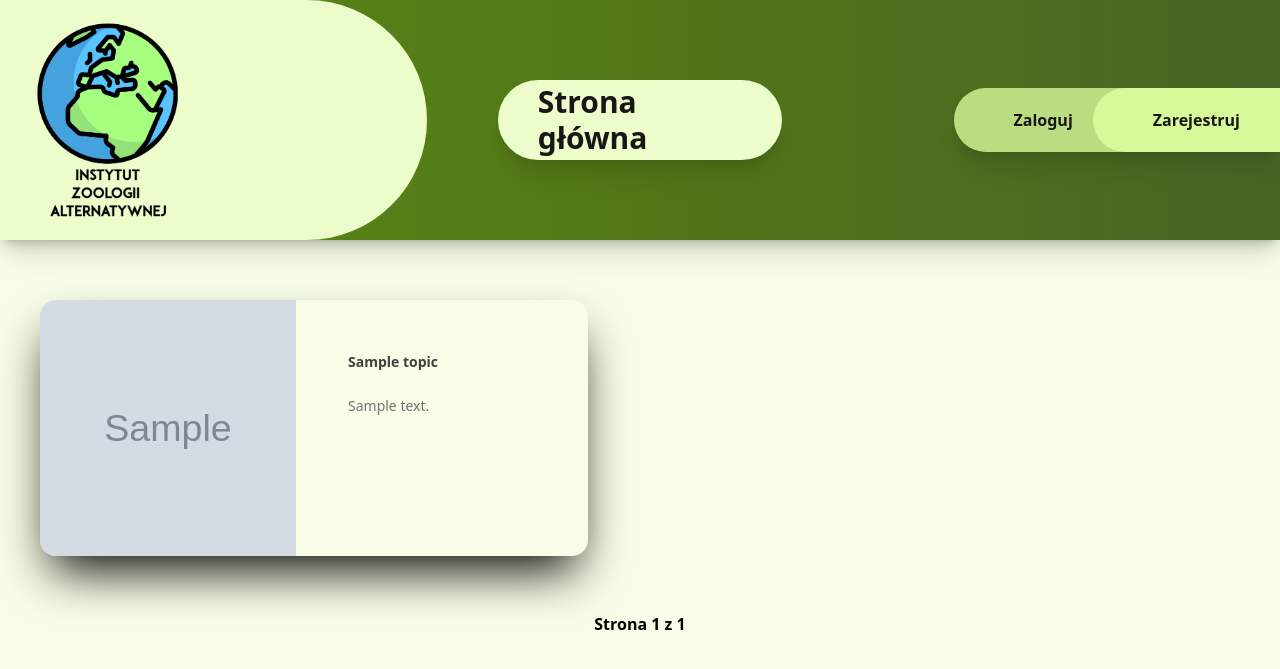
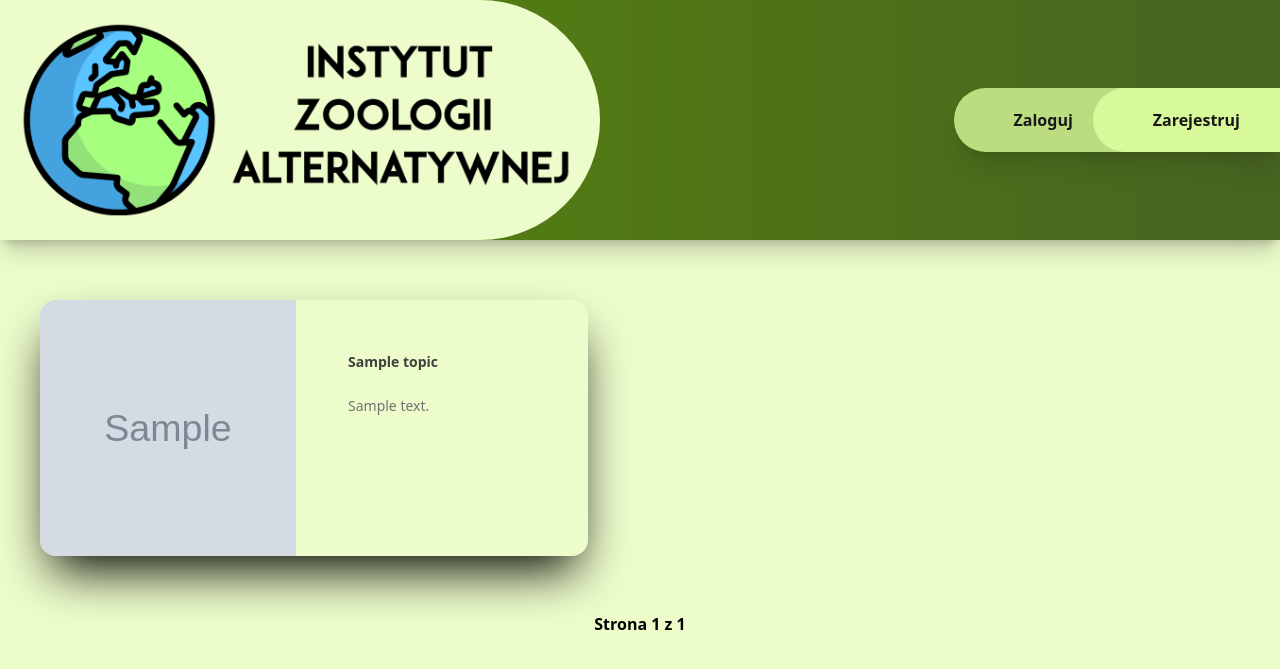
Before and after one commit to romanroman008/institute_of_alternative_zoology, a Django app: template myapp/templates/myapp/index.html in a window 1280 px wide. Shown: the top 669 px of the page. Run offline with Django 5.2, Linux system fonts and the light colour scheme; the template is opened without the code that fills it: most values are stand-ins (such as "Sample title", 1, 10 or a date in 2020); grey boxes marked "Sample" are stand-in pictures.

Commit message:
fix: small visual updates

```diff
--- a/myapp/templates/myapp/base.html
+++ b/myapp/templates/myapp/base.html
@@ -6,19 +6,32 @@
     <title>Instytut Zoologii Alternatywnej</title>
     <script src="https://cdn.jsdelivr.net/npm/@tailwindcss/browser@4"></script>
 </head>
-<body class="bg-lime-50">
+<body class="bg-lime-100">
 
 <nav class="shadow-lg/10">
 
-<div class="grid grid-cols-3 items-center
+<div class="grid grid-cols-[minmax(180px,auto)_1fr_1fr] grid-cols-3 items-center
             bg-gradient-to-r from-lime-700/90 to-lime-900/90 text-lime-50 font-bold shadow-xl/10">
-        <div class="col-start-1 bg-lime-100 w-full rounded-r-full p-5">
-        <img class="h-50" src="{% static 'logo.png' %}" alt="Logo">
+     <a href="{% url 'myapp:index' %}">
+        <div class="col-start-1 bg-lime-100 w-full rounded-r-full py-5 px-0 sm:px-6 md:px-0 md:pr-2
+                    hover:bg-lime-100/90">
+            <picture>
+                 <source
+                media="(max-width: 767px)"
+                srcset="{% static 'logo.png' %}" />
+
+                <source
+                 media="(min-width: 768px)"
+                 srcset="{% static 'logo2.png' %}" />
+                 <img class="h-50" src="{% static 'logo2.png' %}" alt="Logo">
+            </picture>
+
         </div>
-        <a href="{% url 'myapp:index' %}" class="col-start-2 justify-self-center py-5 px-10 text-3xl
-                text-neutral-900 bg-lime-100 flex items-center justify-center h-1/3 w-2/3 rounded-full shadow-xl/10 hover:bg-lime-100/90">
-            Strona główna
-        </a>
+           </a>
+<!--        <a href="{% url 'myapp:index' %}" class="col-start-2 justify-self-center py-5 px-10 text-3xl-->
+<!--                text-neutral-900 bg-lime-100 flex items-center justify-center h-1/3 w-2/3 rounded-full shadow-xl/10 hover:bg-lime-100/90">-->
+<!--            Strona główna-->
+<!--        </a>-->
         <div  class = "bg-lime-200/80 has-[.login:hover]:bg-lime-100 flex col-start-3 justify-self-end mt-5 ml-5 mb-5 text-neutral-900 rounded-l-full shadow-xl/10">
             {% if user.is_authenticated %}
             <a class="login pl-15 pr-5 pb-5 pt-5 rounded-l-full hover:bg-lime-100" href="{% url 'users:profile' %}">ELO ELO 320 {{user.username}}</a>
--- a/myapp/templates/myapp/details.html
+++ b/myapp/templates/myapp/details.html
@@ -2,7 +2,7 @@
 {% extends 'myapp/base.html' %}
 
     {% block body %}
-<div class="flex justify-start m-20 text-neutral-900 bg-lime-100 rounded-r-full">
+<div class="flex flex-col xl:flex-row items-center justify-center m-20 text-neutral-900 bg-lime-200 rounded-r-full">
     <div class="p-10 bg-green">
         <img  class="w-128 rounded max-w-none shrink-0 shadow-xl/100" src="{{curiosity.picture}}">
     </div>
--- a/myapp/templates/myapp/index.html
+++ b/myapp/templates/myapp/index.html
@@ -31,11 +31,11 @@
 
 <div class="flex justify-center font-semibold m-3">
     {% if page_obj.has_previous %}
-    <a href="?page={{page_obj.previous_page_number}}" class="mr-3 bg-lime-900 text-lime-50 pr-2 pb-1 pt-1 pl-2 rounded-full hover:bg-lime-700" > < </a>
+    <a href="?page={{page_obj.previous_page_number}}" class="mr-3 bg-lime-900 text-lime-50 pr-2 pb-1 pt-1 pl-2 rounded-full hover:bg-lime-700/70" > < </a>
     {% endif %}
     <span class="p-1">Strona {{page_obj.number}} z {{page_obj.paginator.num_pages}}</span>
     {% if page_obj.has_next %}
-    <a href="?page={{page_obj.next_page_number}}" class="ml-3 bg-lime-900 text-lime-50 pr-2 pl-2 pb-1 pt-1 pl-2 rounded-full hover:bg-lime-700"> > </a>
+    <a href="?page={{page_obj.next_page_number}}" class="ml-3 bg-lime-900 text-lime-50 pr-2 pl-2 pb-1 pt-1 pl-2 rounded-full hover:bg-lime-700/70"> > </a>
         {% endif %}
 </div>
     {% endblock %}
```
Also changed, not shown: users/templates/users/login.html (+5 -4 lines), static/logo2.png (added).
